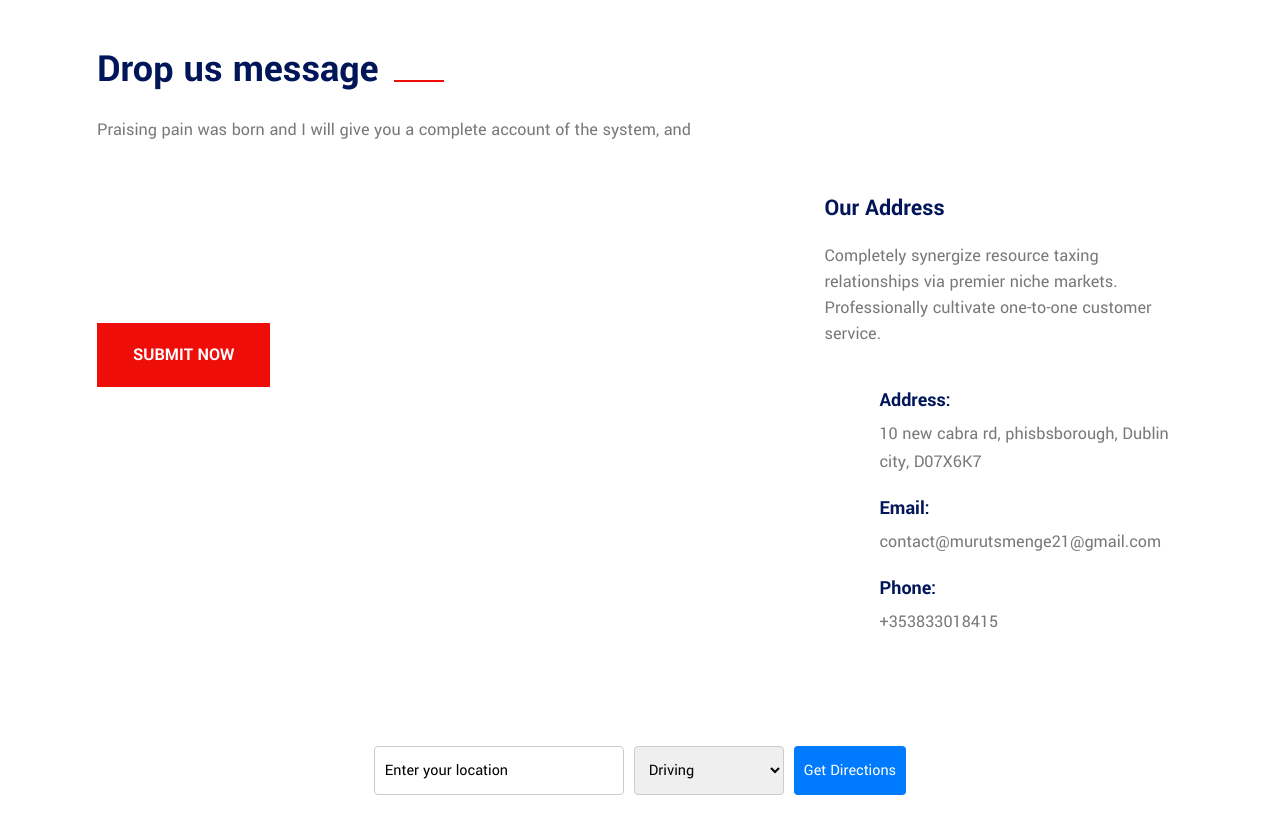
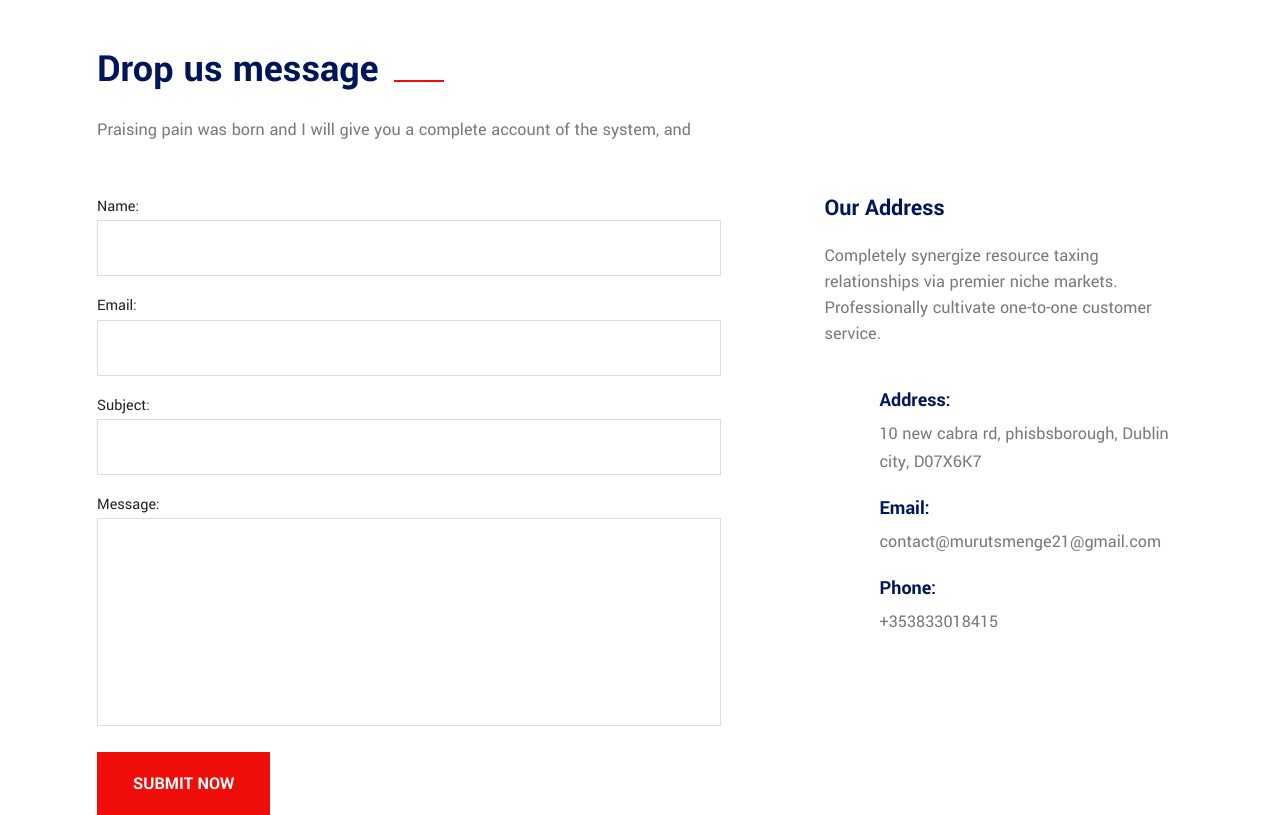
Before and after one commit to murutsgebretsadik12/final_project, a Django app: page /contact in a window 1280 px wide. Shown: the part 261-1076 px from the top of the page. Run offline with Django 5.2, Linux system fonts and the light colour scheme; some libraries are stand-ins or nearby versions.

Commit message:
add contact us info

```diff
--- a/vehicle/forms.py
+++ b/vehicle/forms.py
@@ -137,3 +137,14 @@
 class AskDateForm(forms.Form):
     start_date = forms.DateField(widget=forms.DateInput(attrs={'type': 'date'}))
     end_date = forms.DateField(widget=forms.DateInput(attrs={'type': 'date'}))
+
+# forms.py
+from django import forms
+
+
+
+class ContactForm(forms.Form):
+    name = forms.CharField(max_length=100)
+    email = forms.EmailField()
+    subject = forms.CharField(max_length=100)
+    message = forms.CharField(widget=forms.Textarea)
--- a/vehicle/templates/vehicle/contact.html
+++ b/vehicle/templates/vehicle/contact.html
@@ -3,16 +3,15 @@
 {% block content %}
 <head>
     <title>Google Maps Integration</title>
-    <script src="https://maps.googleapis.com/maps/api/js?key={{ GOOGLE_MAPS_API_KEY }}&callback=initMap" async defer></script>
-
+    {% comment %} <script src="https://maps.googleapis.com/maps/api/js?key=YOUR_API_KEY&libraries=places&callback=initMap" async defer></script> {% endcomment %}
+    <script src="https://maps.googleapis.com/maps/api/js?key={{ GOOGLE_MAPS_API_KEY }}&libraries=places&callback=initMap" async defer></script>
     <script>
         var map, directionsService, directionsRenderer;
 
         function initMap() {
-            // Initial map setup
             directionsService = new google.maps.DirectionsService();
             directionsRenderer = new google.maps.DirectionsRenderer();
-            var garageLocation = {lat: {{ garage_lat }}, lng: {{ garage_lng }}};
+            var garageLocation = {lat: 53.360690, lng: -6.278290};
 
             map = new google.maps.Map(document.getElementById('map'), {
                 zoom: 15,
@@ -35,7 +34,7 @@
         function calculateRoute() {
             var start = document.getElementById('start').value;
             var travelMode = document.getElementById('travelMode').value;
-            var garageLocation = {lat: {{ garage_lat }}, lng: {{ garage_lng }}};
+            var garageLocation = {lat: 53.360690, lng: -6.278290};
 
             directionsService.route({
                 origin: start,
@@ -49,7 +48,6 @@
                 }
             });
         }
-
     </script>
 
     <style>
@@ -107,30 +105,20 @@
                     <div class="inner-column">
                         <!--Contact Form-->
                         <div class="contact-form">
-                            <form method="post" action="{% url 'vehiclecontact' %}" id="contact-form">
+                            <form method="post">
                                 {% csrf_token %}
-                                <div class="row clearfix">
-                                    <div class="form-group col-md-12">
-                                        {{ form.name }}
-                                    </div>
-
-                                    <div class="form-group col-md-12">
-                                        {{ form.email }}
-                                    </div>
-
-                                    <div class="form-group col-md-12">
-                                        {{ form.subject }}
-                                    </div>
-
-                                    <div class="form-group col-md-12">
-                                        {{ form.message }}
-                                    </div>
-
-                                    <div class="form-group col-md-12">
-                                        <button class="theme-btn btn-style-one" type="submit"><span>Submit now</span></button>
-                                    </div>
+                                {{ form.as_p }}
+                                <div class="form-group">
+                                    <button type="submit" class="theme-btn btn-style-one">Submit now</button>
                                 </div>
                             </form>
+                            {% if messages %}
+                                <ul class="messages">
+                                    {% for message in messages %}
+                                        <li{% if message.tags %} class="{{ message.tags }}"{% endif %}>{{ message }}</li>
+                                    {% endfor %}
+                                </ul>
+                            {% endif %}
                         </div>
                         <!--End Contact Form-->
                     </div>
--- a/vehicle/urls.py
+++ b/vehicle/urls.py
@@ -8,7 +8,8 @@
     path('', views.home, name='vehiclehome'),
     path('about', views.about, name='vehicleabout'),
     path('services', views.services, name='vehicleservices'),
-    path('contact', views.contact, name='vehiclecontact'),
+    path('contact', views.contact_view, name='vehiclecontact'),
+    path('contact/success/', views.contact_success_view, name='contact_success'),
 
     # Login views
     path('mechaniclogin', LoginView.as_view(template_name='vehicle/mechaniclogin.html'), name='mechaniclogin'),
--- a/vehicle/views.py
+++ b/vehicle/views.py
@@ -1012,3 +1012,28 @@
  #============================================================================================
  # mechanic based view   END
 #============================================================================================
+
+
+
+# views.py
+
+def contact_view(request):
+    if request.method == 'POST':
+        form = forms.ContactForm(request.POST)
+        if form.is_valid():
+            # Save the data from the form to the model
+            contact_message = models.ContactMessage(
+                name=form.cleaned_data['name'],
+                email=form.cleaned_data['email'],
+                subject=form.cleaned_data['subject'],
+                message=form.cleaned_data['message']
+            )
+            contact_message.save()  # Save the instance to the database
+            return redirect('contact_success')
+    else:
+        form = forms.ContactForm()
+
+    return render(request, 'vehicle/contact.html', {'form': form})
+
+def contact_success_view(request):
+    return render(request, 'vehicle/contact_success.html')
```
Also changed, not shown: vehicle/models.py (+9 -0 lines), vehicle/templates/vehicle/contact_success.html (added, +7 -0 lines), vehicle/migrations/0003_contactmessage.py (added), 1 other file.
